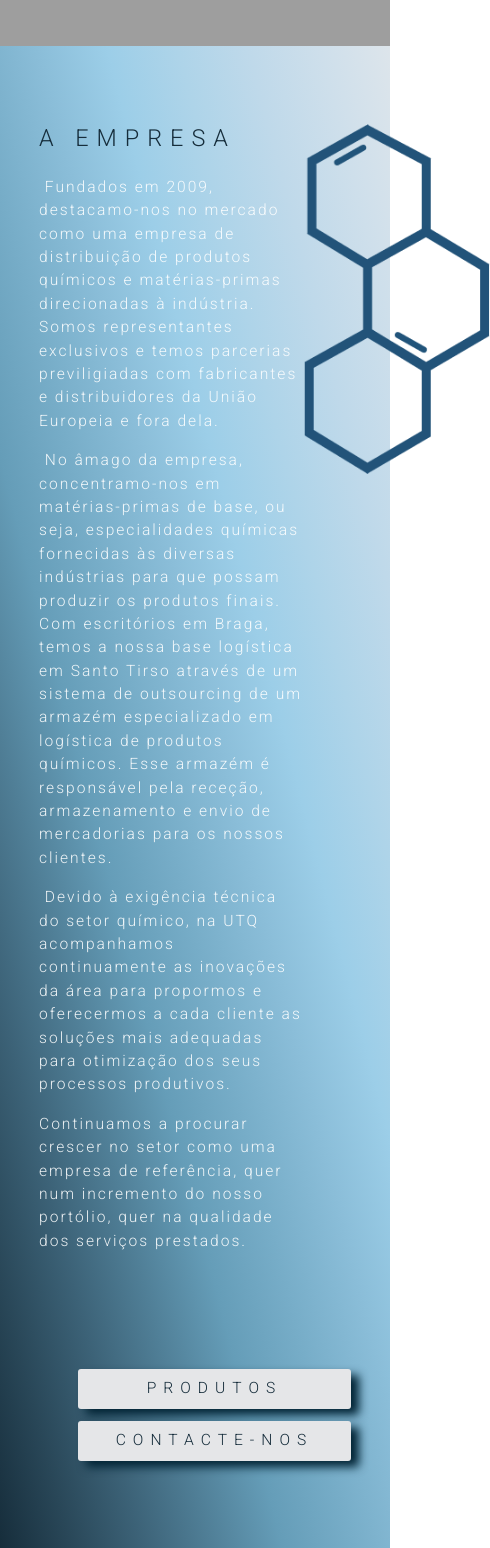
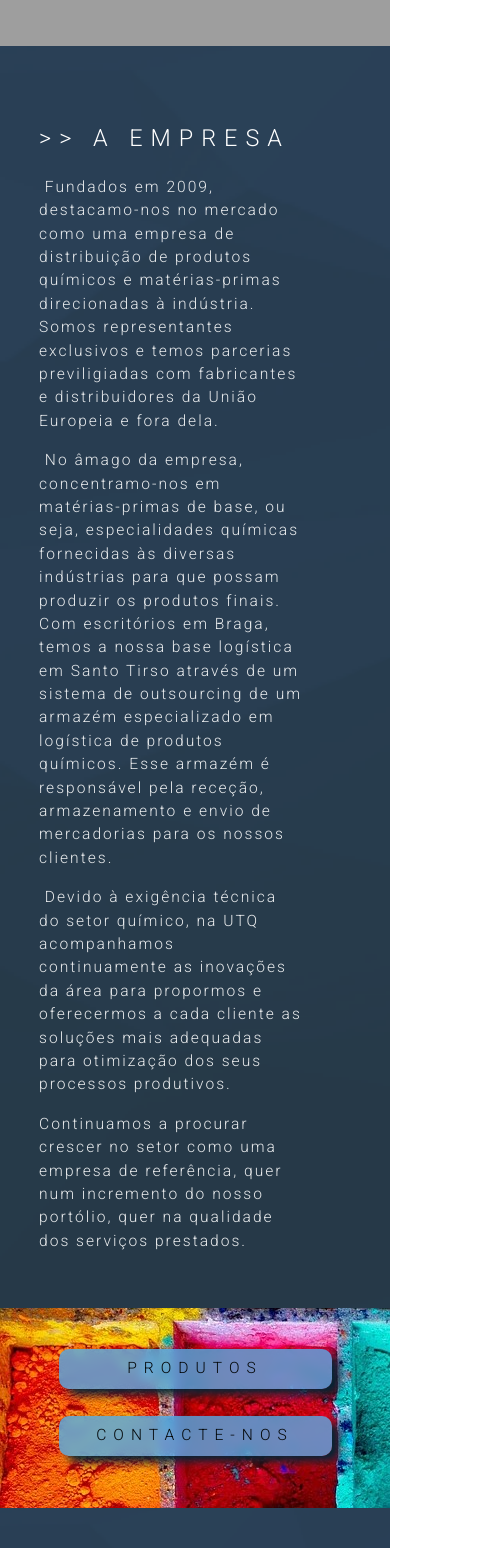
Before and after one commit to miacsilva/ut-quimicos-client, a React (Vite) app: page /sobre in a window 390 px wide. Shown: the part 280-1828 px from the top of the page, 490 px wide, since content can reach past the window. Built offline with nearby package versions, Linux system fonts and the light colour scheme; grey boxes are pictures that could not be loaded.

Commit message:
homepage fonts about page and contact page

```diff
--- a/src/App.css
+++ b/src/App.css
@@ -1,4 +1,4 @@
-/* Import all of Bootstrap's CSS */
+/* Import all of Bootstrap's SS */
 @import "bootstrap/dist/css/bootstrap.min.css";
 @import url("https://fonts.googleapis.com/css2?family=Raleway&display=swap");
 @import url("https://fonts.googleapis.com/css2?family=DM+Sans:ital,wght@0,400;0,700;1,400;1,500&display=swap");
@@ -311,7 +311,7 @@ body {
 }
 
 .secHomeContainerContent h3 {
-  font-size: 2.9em;
+  font-size: clamp(1.25rem, 1.1058rem + 0.3846vw, 1.5625rem);
   margin: 10vw 10vw 0vw 10vw;
   margin-top: 70px;
   line-height: 40px;
@@ -325,7 +325,7 @@ body {
   background-image: url(/poCoresCroppedDark.jpg);
   background-position-y: -20px;
   background-attachment: fixed;
-  height: 180px;
+  height: 150px;
   display: flex;
   justify-content: center;
   align-items: center;
@@ -335,9 +335,9 @@ body {
 }
 
 .bannerHomePage h2 {
-  background-color: #1b1c1d93;
   padding: 30px;
   border-radius: 10px;
+  text-align: center;
 }
 
 .secHomeContainerImageText {
@@ -461,8 +461,8 @@ body {
     display: flex;
     flex-direction: column;
     padding-bottom: 10vw;
-    gap:0px;
-    }
+    gap: 0px;
+  }
 
   .produtosSquare h2,
   .contactosSquare h2 {
@@ -1005,47 +1005,35 @@ body {
 #sobre section {
   width: 100vw;
   padding: 8vw 10vw 6vw 10vw;
-  background-image: linear-gradient(
-    to left bottom,
-    #dde5eb,
-    #cedfeb,
-    #bfd9ea,
-    #aed4e9,
-    #9ccee8,
-    #8abdd8,
-    #77adc8,
-    #659db8,
-    #507f97,
-    #3c6277,
-    #294758,
-    #162d3b
-  );
-}
-
-.sobreTextContainer {
+  background-image: url("/footerBg.png");
+  background-size: cover;
+}
+
+.companyContainer {
   display: flex;
   justify-content: space-between;
 }
 .moleculasImg {
-  height: 350px;
+  height: clamp(18.75rem, 17.3077rem + 3.8462vw, 21.875rem);
+  filter: brightness(100);
 }
 
 #sobre section h3 {
   font-size: 2vw;
   letter-spacing: 7px;
   margin-bottom: 5vw;
-  color: #162d3b;
+  color: #ffffff;
 }
 
 .sobreTexto {
   white-space: pre-wrap;
-  font-size: clamp(18px, 1.2vw, 25px);
+  font-size: clamp(16px, 1vw + 1px, 22px);
   letter-spacing: 2px;
   width: 50vw;
   color: #ffffffe2;
 }
 
-.sobreBtnCont {
+.sobreBtnContDesk {
   width: 100%;
   display: flex;
   flex-direction: column;
@@ -1054,7 +1042,15 @@ body {
   padding-top: 100px;
 }
 
+.sobreBtnContMobile {
+  display: none;
+}
+
 @media (max-width: 600px) {
+  #sobre header {
+    background-position: -350px;
+  }
+
   #sobre h2 {
     font-size: 6svw;
     padding: 4%;
@@ -1080,6 +1076,24 @@ body {
 
   .sobreBtnCont {
     margin-bottom: 10vw;
+  }
+
+  .moleculasImg {
+    display: none;
+  }
+  .sobreBtnContDesk {
+    display: none;
+  }
+  .sobreBtnContMobile {
+    display: block;
+    background-image: url(/public/poCoresCropped.jpg);
+    width: 100%;
+    height: 200px;
+    display: flex;
+    align-items: center;
+    justify-content: center;
+    flex-direction: column;
+    gap: 15px;
   }
 }
 
@@ -1245,6 +1259,9 @@ header h1 {
     background-size: cover;
     background-attachment: fixed;
   }
+  .partnersImagesCont {
+    padding-bottom: 20px;
+  }
 }
 
 @media (max-width: 450px) {
@@ -1264,21 +1281,8 @@ header h1 {
 }
 
 .contactosHardCoded {
-  background-image: linear-gradient(
-    to left bottom,
-    #dde5eb,
-    #cedfeb,
-    #bfd9ea,
-    #aed4e9,
-    #9ccee8,
-    #8abdd8,
-    #77adc8,
-    #659db8,
-    #507f97,
-    #3c6277,
-    #294758,
-    #162d3b
-  );
+  background-image: url("/footerBg.png");
+  background-size: cover;
 }
 #contactos header {
   width: 100svw;
@@ -1324,18 +1328,9 @@ header h1 {
   width: 100%;
   aspect-ratio: 16/9;
   max-width: 350px;
-  box-shadow: 10px 12px 10px 2px #94c4e478;
-}
-/*
-.maps h5 {
-  font-family: "Roboto", sans-serif;
-  letter-spacing: 5px;
-  font-size: 30px;
-  font-weight: 300;
-  margin-bottom: 40px;
-  text-align: center;
-}
- */
+  box-shadow: 10px 12px 10px #94c4e478;
+}
+
 .contactosTexto {
   border-radius: 15px;
   display: flex;
@@ -1346,13 +1341,13 @@ header h1 {
   margin-right: auto;
   padding-top: 7%;
   margin-bottom: 7%;
-  color: rgba(22, 45, 60, 0.925);
+  color: rgb(253, 253, 253);
 }
 
 .contactosTexto h5 {
   font-family: "Roboto", sans-serif;
   letter-spacing: 5px;
-  font-size: 30px;
+  font-size: clamp(1.25rem, 1.0481rem + 0.5385vw, 1.6875rem);
   margin-bottom: 40px;
   /* font-weight: bolder; */
 }
@@ -1361,6 +1356,7 @@ header h1 {
   font-size: 15px;
   margin-bottom: 7px;
   font-family: "Roboto", sans-serif;
+  color: rgba(253, 253, 253, 0.756);
 }
 
 .contactosTextoGroup {
@@ -1369,6 +1365,11 @@ header h1 {
 
 .marginContacts {
   margin-top: 30px;
+}
+
+.link-underline-number {
+  text-decoration: none;
+  color: rgba(253, 253, 253, 0.756);
 }
 
 @media (max-width: 600px) {
@@ -1387,9 +1388,11 @@ header h1 {
   }
 
   .contactosTextoGroup {
-    margin-top: 10%;
-    margin-left: 5%;
-    margin-right: 5%;
+    display: flex;
+    align-items: center;
+    justify-content: center;
+    flex-direction: column;
+    margin-top: 5vw;
   }
 
   #contactos header {
@@ -1397,17 +1400,21 @@ header h1 {
   }
 
   .contactosTexto h5 {
-    color: rgba(22, 45, 60, 0.74);
-    font-size: 6vw;
+    color: white;
+    font-size: min(6vw, 25px);
   }
 
   .contactosTexto p {
-    font-size: 15px;
-    margin-bottom: 7px;
+    font-size: 13px;
+    margin-bottom: 4px;
+  }
+
+  .marginContacts {
+    margin-top: 20px;
   }
 
   .maps {
-    margin: 40px 0;
+    padding: 30px 0;
   }
 
   .maps h5 {
@@ -1420,7 +1427,7 @@ header h1 {
     margin-top: 0px;
     margin-bottom: 15vw;
     width: 80vw;
-    height: 80vw;
+    height: 75vw;
     aspect-ratio: 16/9;
     max-width: 350px;
     box-shadow: 10px 12px 10px 2px #94c4e478;
@@ -1745,6 +1752,11 @@ p .footerLinksColunas {
   color: #e5e6e8;
 }
 
+.sobreBtnMobile {
+  background-color: #50b3f0c4;
+  color: #04090b;
+}
+
 @media (min-width: 601px) and (max-width: 850px) {
   .partnersBtn {
     margin: 30px 0 50px 0;
@@ -1753,11 +1765,7 @@ p .footerLinksColunas {
 
 @media (max-width: 600px) {
   .partnersBtn {
-    width: 70vw;
-    height: 10vw;
-    font-size: 3.5vw;
-    letter-spacing: 1.8vw;
-    margin: 40px 0 80px 0;
+    display: none;
   }
 
   .sobreBtns {
@@ -1768,6 +1776,11 @@ p .footerLinksColunas {
     padding: 4vw;
     border-radius: 3px;
   }
+  .sobreBtnMobile {
+    background-color: #50b3f0c4;
+    color: #04090b;
+    border-radius: 10px;
+  }
 }
 
 .link-underline {
--- a/src/pages/Home.jsx
+++ b/src/pages/Home.jsx
@@ -41,7 +41,7 @@ function Home() {
             transformadora
           </h3>
           <div className="bannerHomePage">
-              <h2>A nossa equipa experiente e dinâmica procura de forma
+              <h2>A nossa equipa experiente e dinâmica <br></br> procura de forma
                  contínua:
               </h2>
           </div>
--- a/src/pages/Parceiros.jsx
+++ b/src/pages/Parceiros.jsx
@@ -70,13 +70,15 @@ function Parceiros() {
               />
             </div>
           </div>
-
-
         </div>
       </section>
 
-<Link to="/contactos" className="link-underline"><button className="goSomewhereButton partnersBtn">CONTACTE-NOS</button></Link>
+      <Link to="/contactos" className="link-underline"><button className="goSomewhereButton partnersBtn">CONTACTE-NOS</button></Link>
 
+      <div className="sobreBtnContMobile">
+          <Link to="/produtos" className="link-underline"><button className="goSomewhereButton sobreBtns sobreBtnMobile">PRODUTOS</button></Link>
+          <Link to="/contactos" className="link-underline"><button className="goSomewhereButton  sobreBtns sobreBtnMobile">CONTACTE-NOS</button></Link>
+      </div>
 <ScrollRestoration/>
 
     </div>
--- a/src/pages/Sobre.jsx
+++ b/src/pages/Sobre.jsx
@@ -10,19 +10,27 @@ function Sobre() {
       <section>
         <div className="sobreTextContainer">
           <div>
-            <h3>A EMPRESA</h3>
-            <p className="sobreTexto"> Fundados em 2009, destacamo-nos no mercado como uma empresa de distribuição de produtos químicos e matérias-primas direcionadas à indústria. Somos representantes exclusivos e temos parcerias previligiadas com fabricantes e distribuidores da União Europeia e fora dela.</p>
-            <p className="sobreTexto"> No âmago da empresa, concentramo-nos em matérias-primas de base, ou seja, especialidades químicas fornecidas às diversas indústrias para que possam produzir os produtos finais. Com escritórios em Braga, temos a nossa base logística em Santo Tirso através de um sistema de outsourcing de um armazém especializado em logística de produtos químicos. Esse armazém é responsável pela receção, armazenamento e envio de mercadorias para os nossos clientes.</p>
-            <p className="sobreTexto"> Devido à exigência técnica do setor químico, na UTQ acompanhamos continuamente as inovações da área para propormos e oferecermos a cada cliente as soluções mais adequadas para otimização dos seus processos produtivos. </p>
-            <p className="sobreTexto">Continuamos a procurar crescer no setor como uma empresa de referência, quer num incremento do nosso portólio, quer na qualidade dos serviços prestados.</p>
+            <h3>{">>"} A EMPRESA</h3>
+            <div className="companyContainer">
+              <div>
+                <p className="sobreTexto"> Fundados em 2009, destacamo-nos no mercado como uma empresa de distribuição de produtos químicos e matérias-primas direcionadas à indústria. Somos representantes exclusivos e temos parcerias previligiadas com fabricantes e distribuidores da União Europeia e fora dela.</p>
+                <p className="sobreTexto"> No âmago da empresa, concentramo-nos em matérias-primas de base, ou seja, especialidades químicas fornecidas às diversas indústrias para que possam produzir os produtos finais. Com escritórios em Braga, temos a nossa base logística em Santo Tirso através de um sistema de outsourcing de um armazém especializado em logística de produtos químicos. Esse armazém é responsável pela receção, armazenamento e envio de mercadorias para os nossos clientes.</p>
+                <p className="sobreTexto"> Devido à exigência técnica do setor químico, na UTQ acompanhamos continuamente as inovações da área para propormos e oferecermos a cada cliente as soluções mais adequadas para otimização dos seus processos produtivos. </p>
+                <p className="sobreTexto">Continuamos a procurar crescer no setor como uma empresa de referência, quer num incremento do nosso portólio, quer na qualidade dos serviços prestados.</p>
+              </div>
+              <img src="/moleculas.png" alt="Imagem de moleculas" className="moleculasImg"/>
+            </div>
           </div>
-          <img src="/moleculas.png" alt="Imagem de moleculas" className="moleculasImg"/>
         </div>
-        <div className="sobreBtnCont">
+        <div className="sobreBtnContDesk">
           <Link to="/produtos" className="link-underline"><button className="goSomewhereButton sobreBtns">PRODUTOS</button></Link>
           <Link to="/contactos" className="link-underline"><button className="goSomewhereButton  sobreBtns">CONTACTE-NOS</button></Link>
         </div>
       </section>
+      <div className="sobreBtnContMobile">
+          <Link to="/produtos" className="link-underline"><button className="goSomewhereButton sobreBtns sobreBtnMobile">PRODUTOS</button></Link>
+          <Link to="/contactos" className="link-underline"><button className="goSomewhereButton  sobreBtns sobreBtnMobile">CONTACTE-NOS</button></Link>
+      </div>
     </div>
 
 
```
Also changed, not shown: src/pages/Contactos.jsx (+31 -14 lines), src/pages/Plásticos.jsx (+1 -8 lines).
